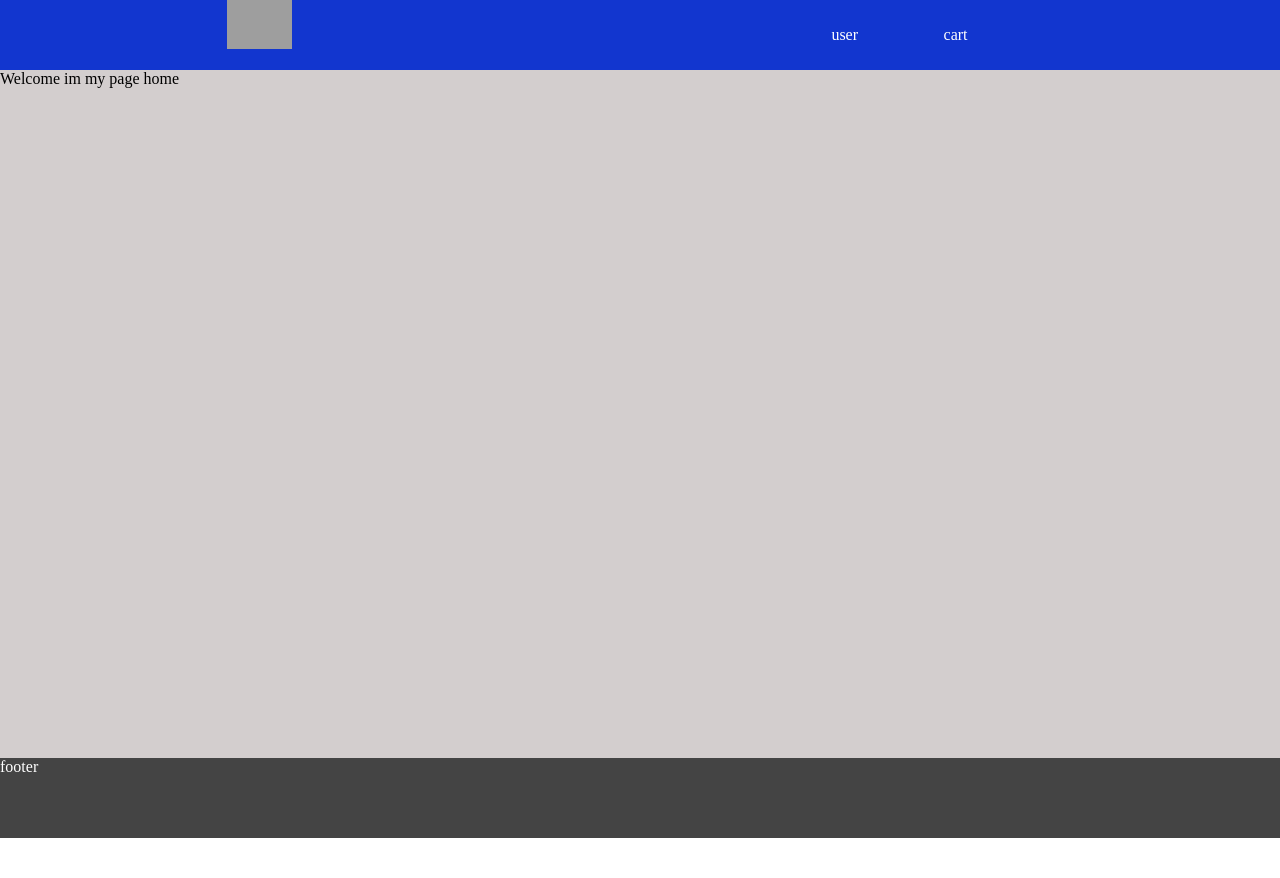
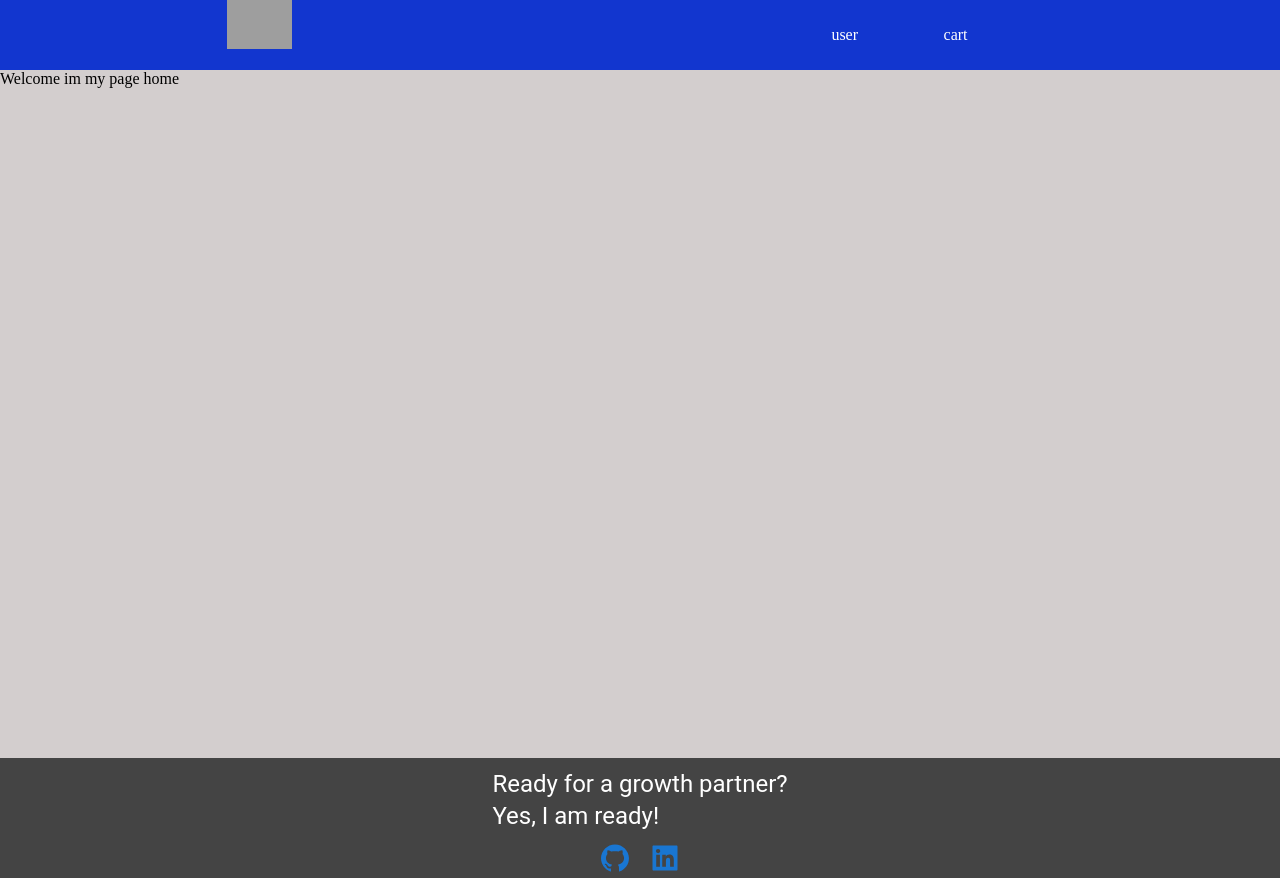
Before and after one commit to lissandrojs/testFullStackProblemCompany, a React (Create React App) app in the folder frontend/: page / in a window 1280 px wide. Before the commit the page ends 838 px from the top, so only its background shows below. Built offline with nearby package versions, Linux system fonts and the light colour scheme; grey boxes are pictures that could not be loaded.

Commit message:
feat : finished component footer

```diff
--- a/frontend/package.json
+++ b/frontend/package.json
@@ -5,6 +5,10 @@
   "dependencies": {
     "@emotion/react": "^11.10.5",
     "@emotion/styled": "^11.10.5",
+    "@fortawesome/fontawesome-svg-core": "^6.2.1",
+    "@fortawesome/free-regular-svg-icons": "^6.2.1",
+    "@fortawesome/free-solid-svg-icons": "^6.2.1",
+    "@fortawesome/react-fontawesome": "^0.2.0",
     "@hookform/resolvers": "^2.9.10",
     "@mui/icons-material": "^5.11.0",
     "@mui/material": "^5.11.1",
--- a/frontend/src/components/Footer/Footer.tsx
+++ b/frontend/src/components/Footer/Footer.tsx
@@ -1,15 +1,27 @@
 import React from "react"
 import './style.css'
+import { AiFillGithub, AiFillLinkedin } from "react-icons/ai";
+import { Link, Typography } from "@mui/material";
 
 const Footer =()=>{
     return(
         <div className="downbar">
+            <div className="firstBox">
+                <Typography variant="h5" component="h5">
+                    Ready for a growth partner?
+                </Typography >
+                <Typography variant="h5" component="h5">
+                    Yes, I am ready!
+                </Typography>
+            </div>
             <div>
-                <div>
-                    footer
-                </div>
+                <Link href="https://github.com/lissandrojs" rel="noreferrer" target="_blank">
+                    <AiFillGithub style={{ width:"50px",height:"32px"}}/>
+                </Link>
+                <Link href="https://www.linkedin.com/in/lissandro-miranda-rocha/" rel="noreferrer" target="_blank">
+                    <AiFillLinkedin style={{ width:"50px",height:"32px"}}/>
+                </Link>
             </div>
-
         </div>
         )
 }
--- a/frontend/src/components/Footer/style.css
+++ b/frontend/src/components/Footer/style.css
@@ -1,6 +1,17 @@
 .downbar{
     width: 100%;
-    height: 80px;
+    height: 100px;
     background-color: #444444;
     color: white;
+    display: flex;
+    flex-direction: column;
+    justify-content: space-evenly;
+    align-items: center;
+    padding-bottom: 10px;
+    padding-top: 10px;
+
 }
+
+.firstBox {
+    padding-bottom: 10px;
+}
```
Also changed, not shown: 1 other file (tests, documents, lock files or other folders).
